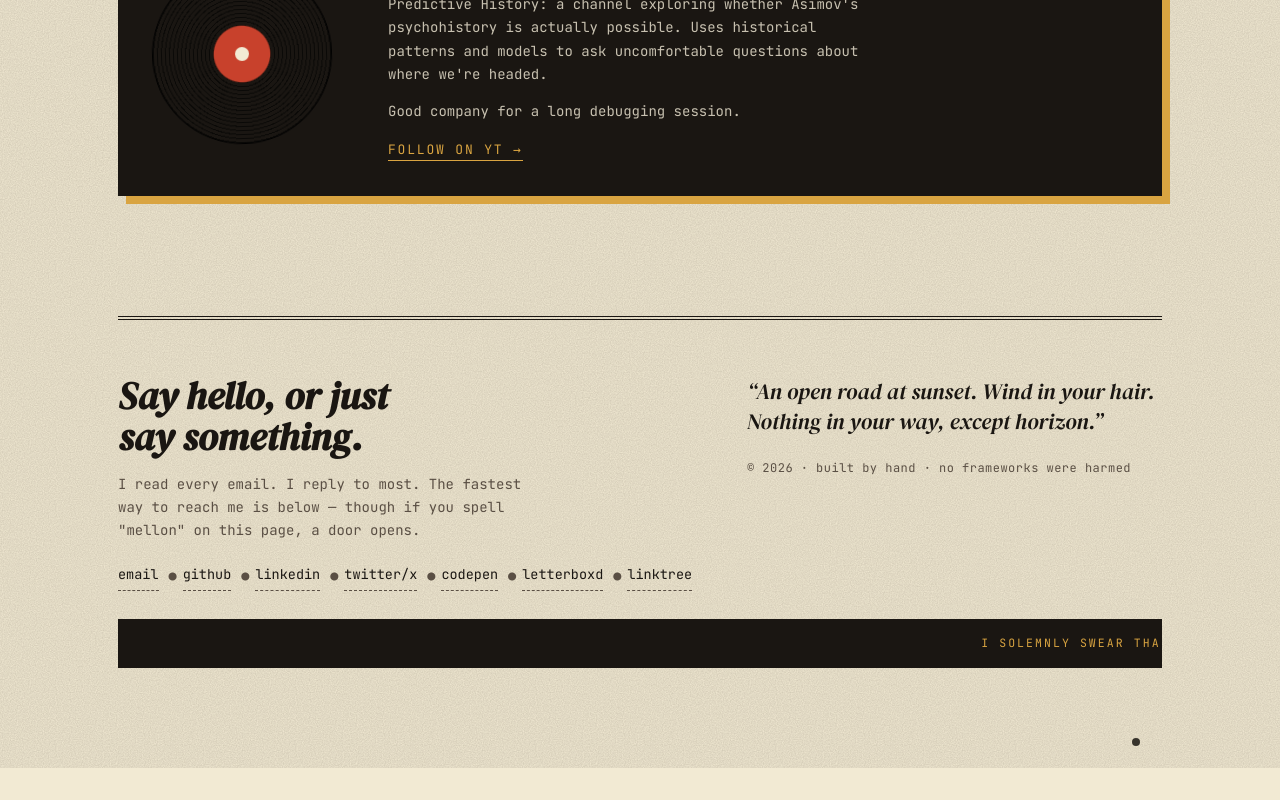
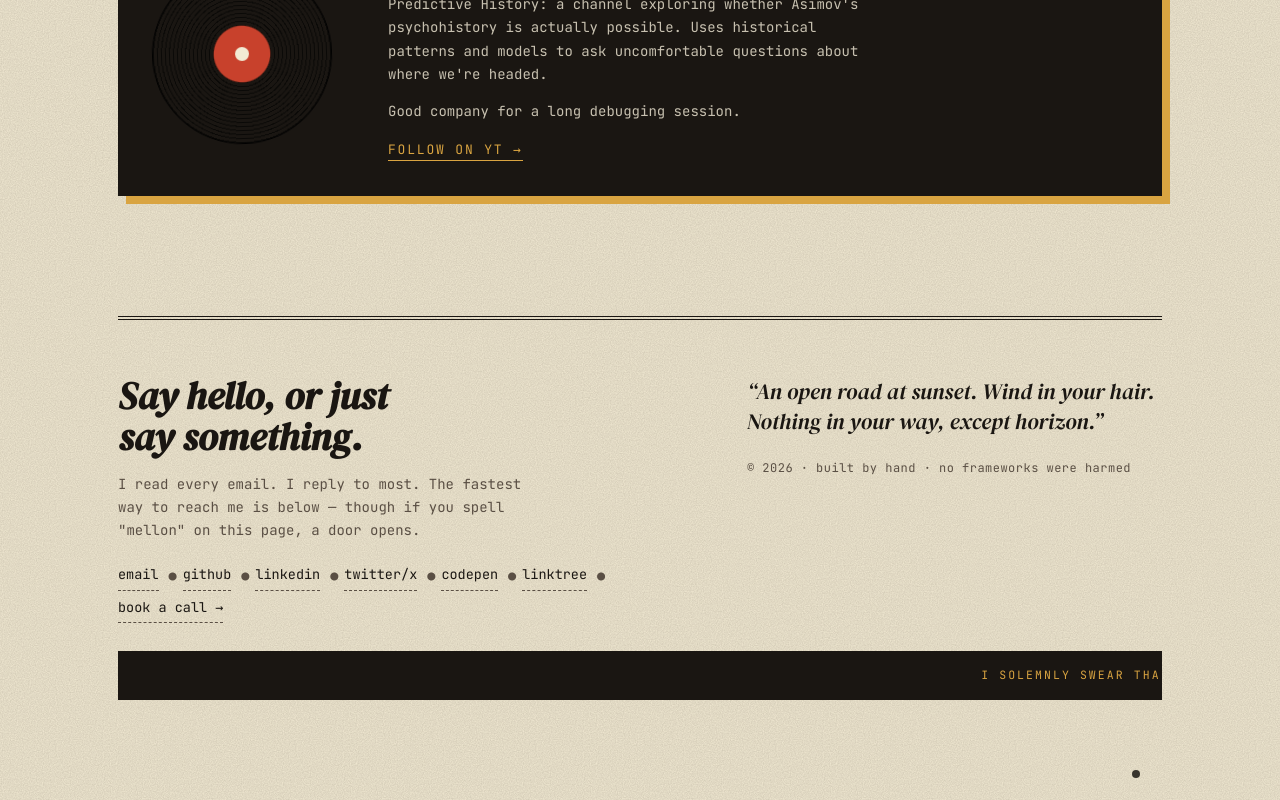
Before and after one commit to SBagaria2710/portfolio, a React (Vite) app: page / in a window 1280 px wide. Shown: the part 6938-7738 px from the top of the page. Before the commit the page ends 7706 px from the top, so only its background shows below. Built offline with nearby package versions, Linux system fonts and the light colour scheme.

Commit message:
Add calendly link in the footer

```diff
--- a/src/components/Footer.tsx
+++ b/src/components/Footer.tsx
@@ -21,8 +21,8 @@ export default function Footer({
             <a href="https://www.linkedin.com/in/shashwat-bagaria/" target="_blank" rel="noopener noreferrer">linkedin</a><span className="dot">●</span>
             <a href="https://x.com/SBagaria2710" target="_blank" rel="noopener noreferrer">twitter/x</a><span className="dot">●</span>
             <a href="https://codepen.io/iShashwat" target="_blank" rel="noopener noreferrer">codepen</a><span className="dot">●</span>
-            <a href="https://letterboxd.com/SBagaria2710/" target="_blank" rel="noopener noreferrer">letterboxd</a><span className="dot">●</span>
-            <a href="https://linktr.ee/shashwatb" target="_blank" rel="noopener noreferrer">linktree</a>
+            <a href="https://linktr.ee/shashwatb" target="_blank" rel="noopener noreferrer">linktree</a><span className="dot">●</span>
+            <a className="link" href="https://calendly.com/sbagaria2710/discovery-call-shashwat" target="_blank" rel="noopener noreferrer">book a call →</a>
           </nav>
         </div>
         <div>
```
